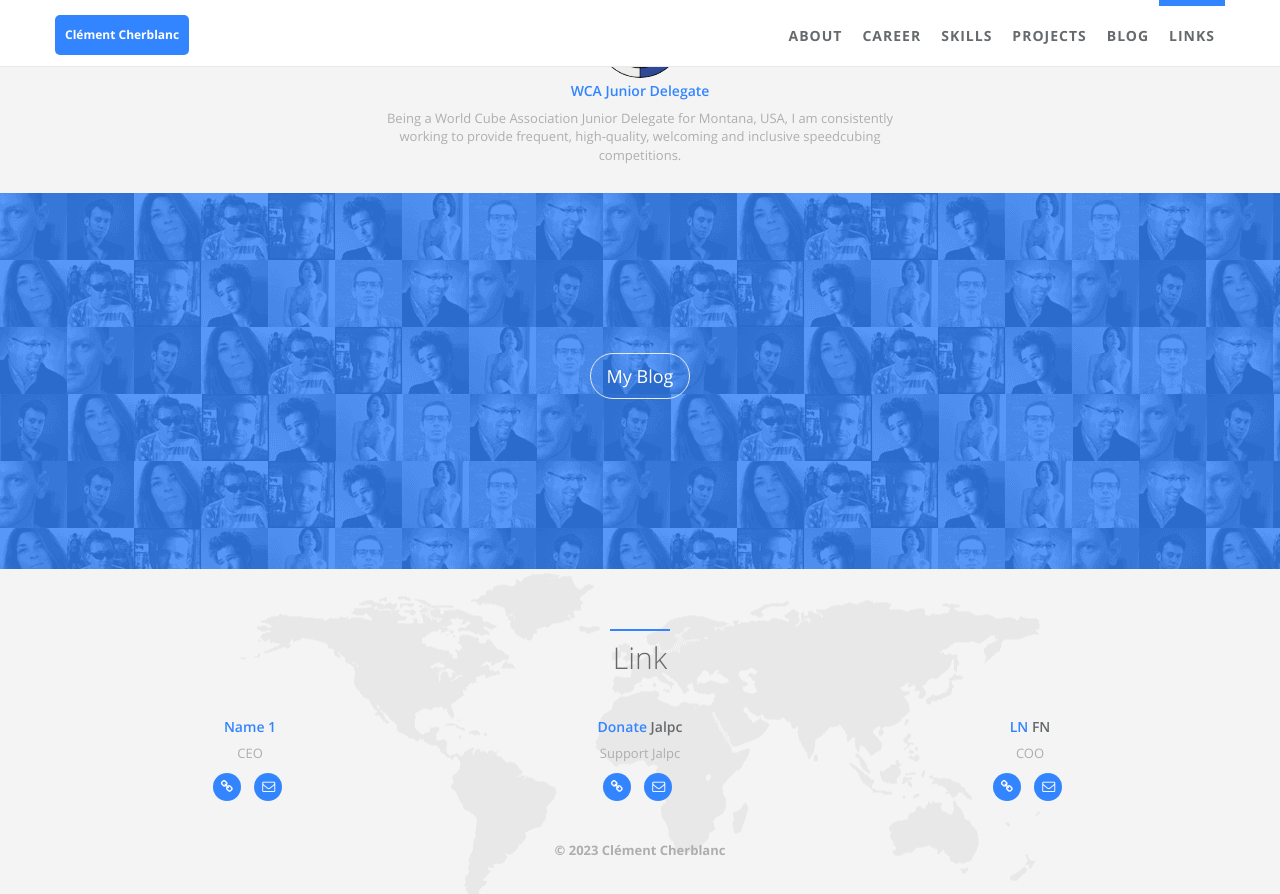
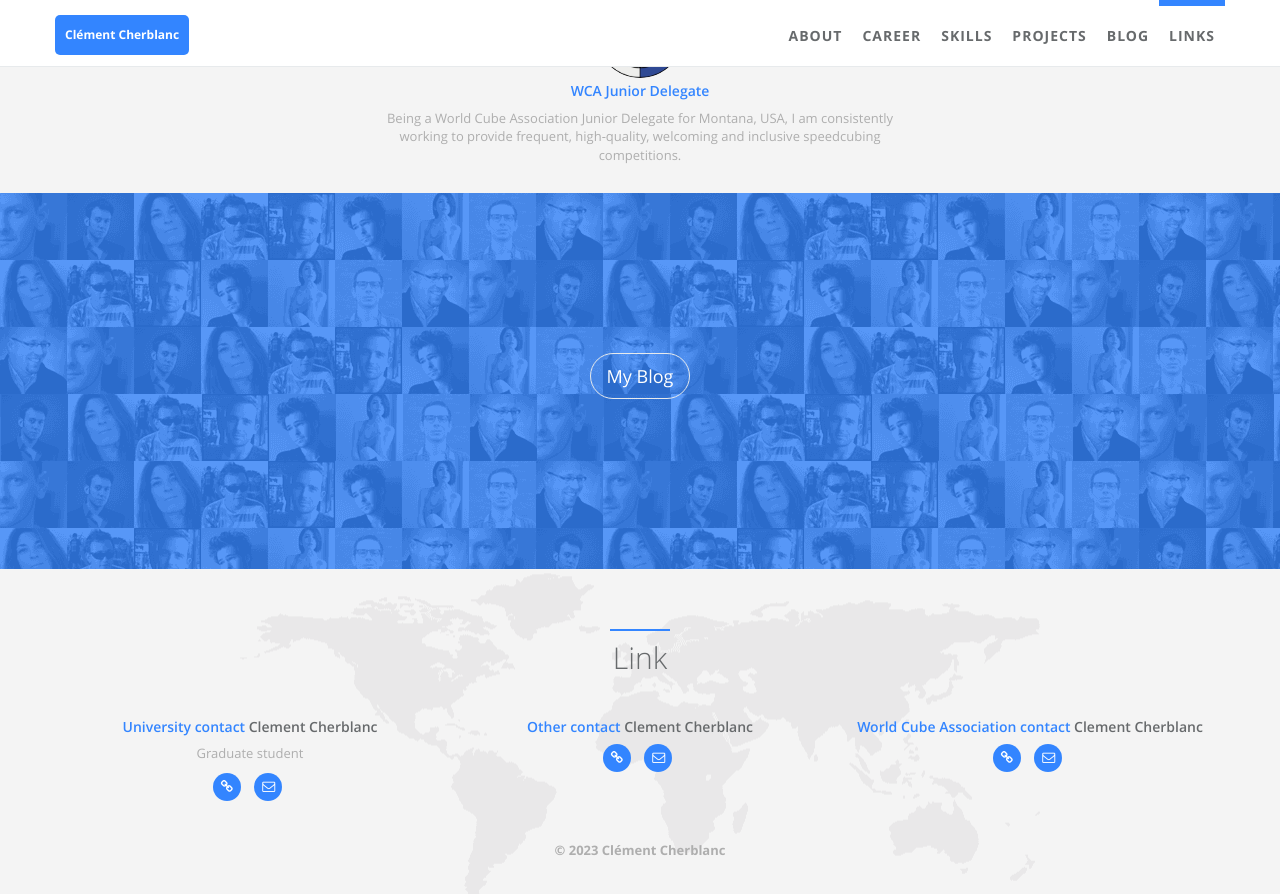
Before and after one commit to ClemAntarctica/ClemAntarctica.github.io, a Jekyll site: the page built from index.html, in a window 1280 px wide and 900 px high, scrolled down 2127 px. Shown: the top 894 px of the window. Built offline with Jekyll 4.4.1, drawn with Linux system fonts in a browser that asks for light colours.

Commit message:
Add files via upload

```diff
--- a/_data/index/career.yml
+++ b/_data/index/career.yml
@@ -31,7 +31,7 @@
   present: true
 
 - name:
-    detail: Université Savoie Mont Blanc
+    detail: Universite Savoie Mont Blanc
     i18n:
   desc:
     detail: I completed a Bachelor's Degree in Physics (2016-2019) and in Geosciences (2019-2022)
--- a/_data/index/links.yml
+++ b/_data/index/links.yml
@@ -1,18 +1,18 @@
 # links section data
-- last_name: Name 1
-  first_name:
-  desc: CEO
-  website: https://www.google.com
-  email: ceo@google.com
+- last_name: University contact
+  first_name: Clement Cherblanc
+  desc: Graduate student
+  website: https://www.umt.edu/geosciences/people/students.php?ID=7954
+  email: clement.cherblanc@umconnect.umt.edu
 
-- last_name: Donate
-  first_name: Jalpc
-  desc: Support Jalpc
-  website: http://www.jarrekk.com/donate/
-  email: me@jarrekk.com
+- last_name: Other contact
+  first_name: Clement Cherblanc
+  desc:
+  website: https://pokekrom.github.io/
+  email: clemche@pm.me
 
-- last_name: LN
-  first_name: FN
-  desc: COO
-  website: https://github.com
-  email: coo@google.com
+- last_name: World Cube Association contact
+  first_name: Clement Cherblanc
+  desc:
+  website: https://www.worldcubeassociation.org/persons/2014CHER05
+  email: ccherblanc@worldcubeassociation.org
```
